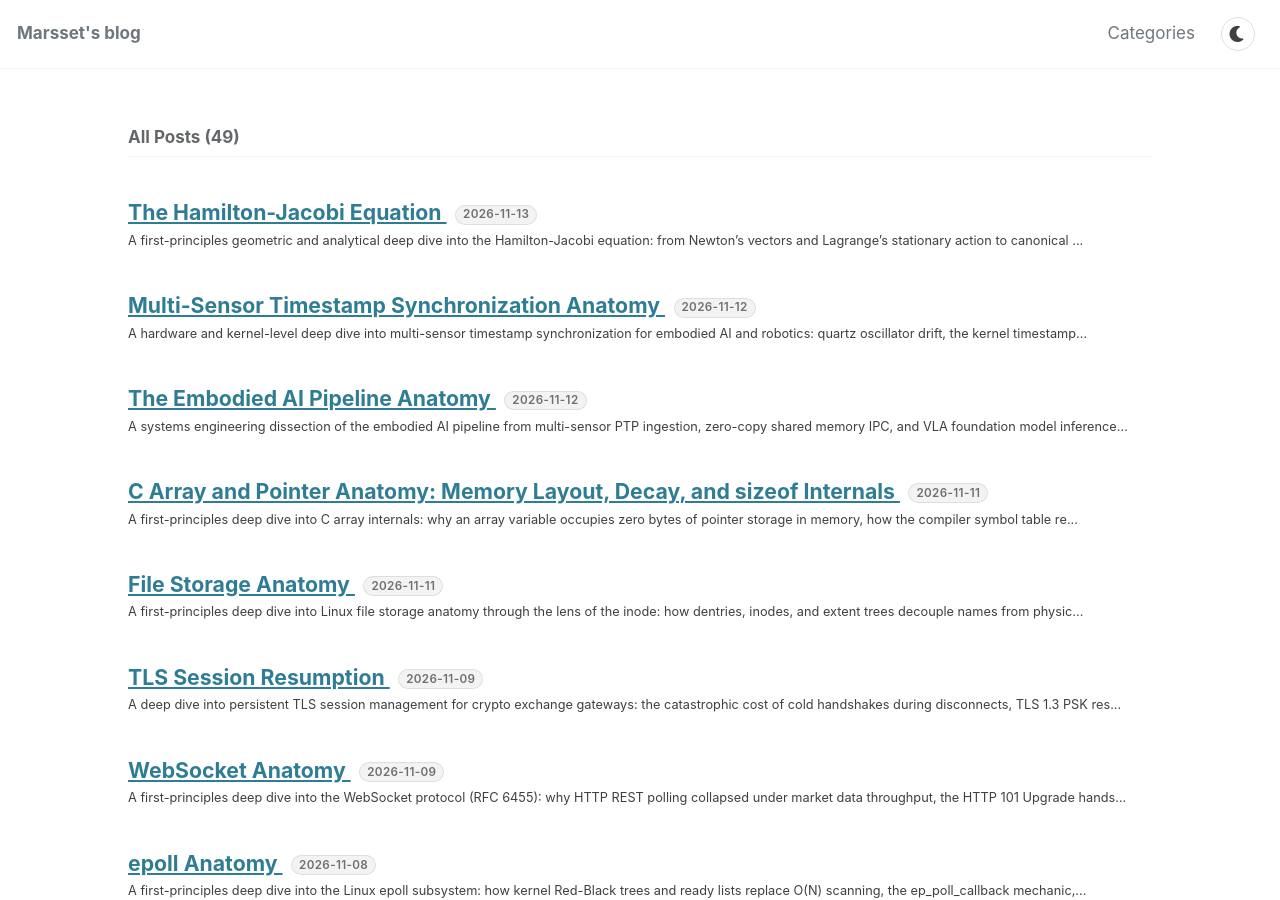
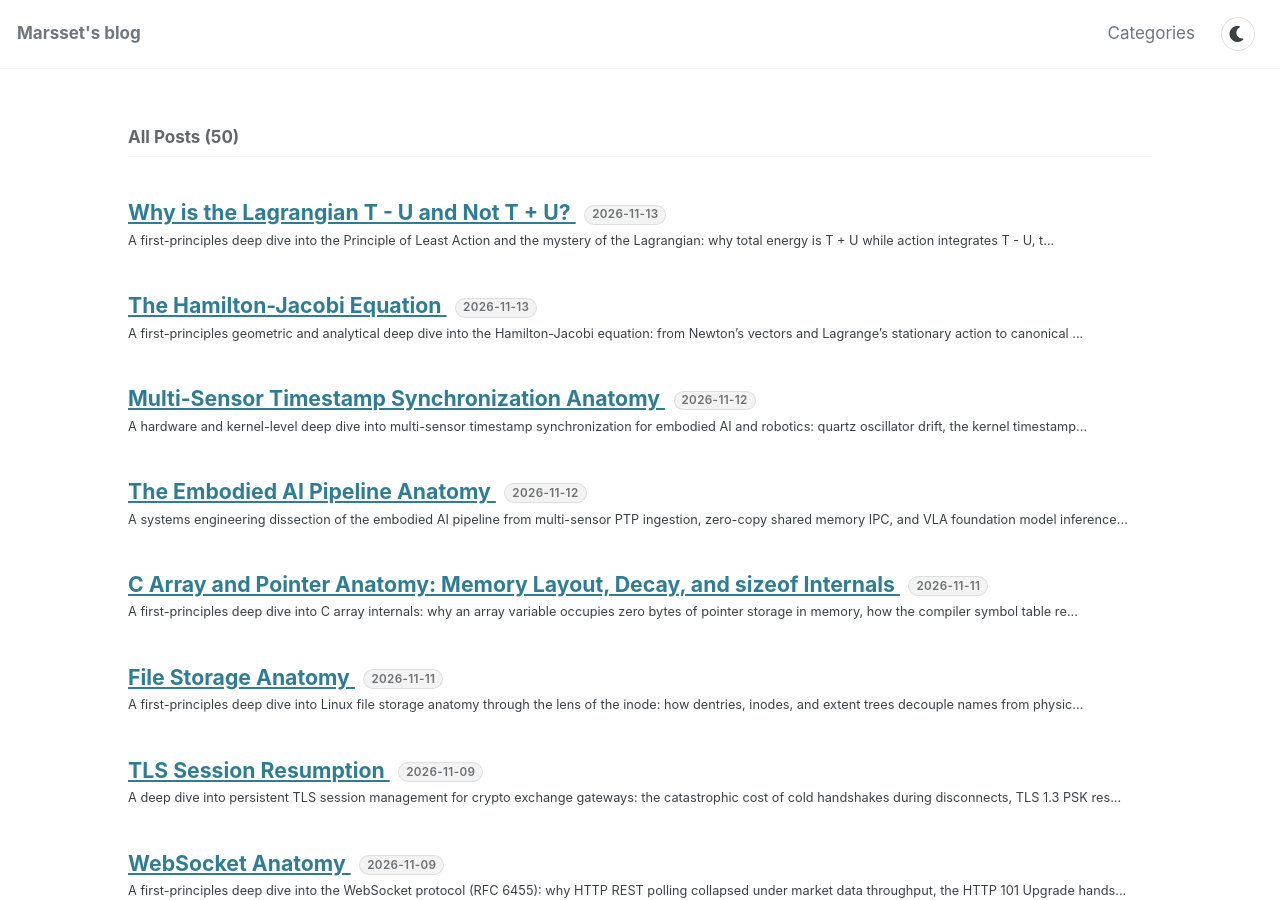
Before and after one commit to marsset/marsset.github.io, a Jekyll site: the page built from index.markdown, in a window 1280 px wide and 900 px high. Built offline with Jekyll 4.4.1, drawn with Linux system fonts in a browser that asks for light colours; cached includes are drawn as plain includes; part of the change alters nothing that is shown.

Commit message:
feat(math): add post on why Lagrangian is T - U and cross-link from HJ equation

````diff
--- a/_posts/2026-11-13-hamilton-jacobi-equation.markdown
+++ b/_posts/2026-11-13-hamilton-jacobi-equation.markdown
@@ -39,6 +39,8 @@ This post explores the Hamilton-Jacobi equation from first principles: its varia
 In the calculus of variations, Hamilton's Principle states that a physical particle traversing from configuration $q(t_1) = q_1$ to $q(t_2) = q_2$ follows a trajectory that makes the **Action Integral** stationary:
 
 $$S = \int_{t_1}^{t_2} L(q(t), \dot{q}(t), t)\,dt$$
+
+> **Related Deep Dive:** [Why is the Lagrangian T - U and Not T + U?](/math/2026/11/13/why-lagrangian-t-minus-u.html) explores why action integrates $T - U$ instead of total energy $T + U$, and how Euler-Lagrange emerges from path optimization.
 
 Normally, we fix both endpoints $q_1$ and $q_2$ and vary the intermediate paths to derive the Euler-Lagrange equations.
 
--- /dev/null
+++ b/_posts/2026-11-13-why-lagrangian-t-minus-u.markdown
@@ -0,0 +1,327 @@
+---
+title: "Why is the Lagrangian T - U and Not T + U?"
+date: 2026-11-13 11:00:00 +0800
+categories:
+  - math
+tags: math physics classical-mechanics lagrangian action-principle analytical-dynamics
+excerpt: >
+  A first-principles deep dive into the Principle of Least Action and the mystery of the Lagrangian: why total energy is T + U while action integrates T - U, the lifeguarding geometry of Fermat's principle, and how particle trajectories emerge from kinetic and potential trade-offs.
+---
+
+Every student of elementary physics has one law burned permanently into their memory: **mechanical energy is conserved, and total energy is the sum of kinetic and potential energy**:
+
+$$E = T + U = \text{constant}$$
+
+Kinetic energy $T = \frac{1}{2}mv^2$ is the energy of motion. Potential energy $U(x)$ is the energy stored in fields. Together, they represent the total balance sheet of the physical universe.
+
+Then, you take your first advanced course in theoretical mechanics, and Joseph-Louis Lagrange hands you a definition that feels completely unhinged:
+
+> *"The fundamental quantity of classical mechanics is the **Lagrangian** $L$, defined as kinetic energy **minus** potential energy:*
+>
+> $$L = T - U$$
+>
+> *The true physical path taken by any particle between two points is the one that minimizes the action integral $S = \int L\,dt$."*
+
+Almost everyone learning physics for the first time hits a wall of cognitive dissonance:
+
+> *"Why a **minus** sign?*
+> *If total energy $E = T + U$ is the most important conserved quantity in the cosmos, why does nature plan physical trajectories by integrating kinetic energy **minus** potential energy?"*
+
+Is $T - U$ merely an arbitrary mathematical trick that happens to give the right answer, or does that minus sign carry a profound physical meaning?
+
+This post demystifies the Lagrangian from first principles: why total energy $T + U$ is mathematically useless for path selection, how Fermat's optical principle anticipated action, and the physical tug-of-war that makes $T - U$ the universal currency of the cosmos.
+
+---
+
+## 1. The Lifeguard Dilemma: Nature as an Optimizer
+
+Before confronting kinetic and potential energies, let us step away from physics and look at a simple rescue scenario on a summer beach.
+
+Imagine you are a lifeguard stationed on the sand at coordinate $A$. You see a swimmer struggling in the ocean at coordinate $B$:
+
+```text
+BEACH (Sand: Fast Running, v_sand = 6 m/s)
+Lifeguard (A)
+      \
+       \   Path 1: Straight Line (Not the fastest!)
+        \
+─────────*────────────────────────────────────── Shoreline
+          \
+           \  Path 2: The Optimal Refraction Path!
+            ▼
+        Swimmer (B)
+OCEAN (Water: Slow Swimming, v_water = 1.5 m/s)
+```
+
+You can run on the sand at a rapid pace ($v_{\text{sand}} = 6\,\text{m/s}$), but in the ocean, water resistance slows your swimming speed dramatically ($v_{\text{water}} = 1.5\,\text{m/s}$).
+
+Which route gets you to the swimmer in the **minimum total time**?
+
+1. **Path 1 (The Straight Euclidean Line):** A straight geometric line minimizes total distance. However, it forces you to spend a massive amount of time crawling through slow, high-drag water.
+2. **Path 2 (The Refracted Path):** You run along the sand at full tilt for a longer distance, hit the shoreline at a strategic point, and enter the water much closer to the swimmer, drastically cutting your swimming time.
+
+Even though Path 2 covers a longer total spatial distance, it takes **less total time**:
+
+$$t_{\text{total}} = \frac{d_{\text{sand}}}{v_{\text{sand}}} + \frac{d_{\text{water}}}{v_{\text{water}}}$$
+
+If you calculate the optimal shoreline entry point that minimizes $t_{\text{total}}$ using basic calculus, the ratio of the angles of your paths on sand and in water obeys:
+
+$$\frac{\sin\theta_{\text{sand}}}{\sin\theta_{\text{water}}} = \frac{v_{\text{sand}}}{v_{\text{water}}}$$
+
+This is identical to **Snell's Law of Optical Refraction**.
+
+In 1662, French mathematician Pierre de Fermat recognized that a beam of light crossing from air into water does not follow a straight line. Light has no consciousness, yet it bends at the boundary to take the **path of least time**.
+
+This was the birth of the **Variational Paradigm**: physical laws can be formulated not as local mechanical pushes, but as **global optimization problems**.
+
+---
+
+## 2. Why $T + U$ Fails as an Action Principle
+
+Now, let us return to mechanics. We want to find a functional $S$ that nature minimizes when guiding a ball flying through the air from time $t_1$ to time $t_2$:
+
+$$S = \int_{t_1}^{t_2} \text{Candidate Quantity}\,dt$$
+
+Why not choose the most famous quantity in physics—total energy $E = T + U$?
+
+Let us test what happens if we define a "total energy action" $S_{\text{energy}} = \int_{t_1}^{t_2} (T + U)\,dt$:
+
+In any isolated, conservative mechanical system (like a pendulum, planetary orbit, or free-falling stone), **total energy is strictly conserved**:
+
+$$T(t) + U(t) = E = \text{constant for all } t \in [t_1, t_2]$$
+
+Now substitute this constant into the integral:
+
+$$S_{\text{energy}} = \int_{t_1}^{t_2} (T + U)\,dt = \int_{t_1}^{t_2} E\,dt = E \cdot (t_2 - t_1)$$
+
+Look at what this result means:
+
+> **For any physical trajectory with total energy $E$, the integral $\int (T + U)\,dt$ evaluates to the exact same fixed number: $E \cdot (t_2 - t_1)$.**
+
+The derivative of a constant is zero. If every single path has the exact same value of $S_{\text{energy}}$, there is **no variation, no curvature, and no minimum**.
+
+Total energy $T + U$ cannot discriminate between a stone flying in a parabola, a stone hovering stationary, or a stone moving in wild zig-zags. **$T + U$ is mathematically blind to the trajectory.**
+
+To distinguish the true path from false paths, we need a quantity that **fluctuates dynamically along the journey**—measuring how kinetic energy and potential energy trade off against each other from microsecond to microsecond.
+
+---
+
+## 3. The Physical Tug-of-War: The Meaning of $T - U$
+
+What does $L = T - U$ actually measure?
+
+Let us write the action minimization problem:
+
+$$\min_{q(t)} S = \min_{q(t)} \int_{t_1}^{t_2} \big( T(t) - U(t) \big)\,dt$$
+
+Notice that minimizing $(T - U)$ is mathematically identical to:
+
+$$\min_{q(t)} \int_{t_1}^{t_2} \Big( T(t) + \big( -U(t) \big) \Big)\,dt$$
+
+Consider what the physical terms represent:
+
+```text
+┌────────────────────────────────────────────────────────────────────────┐
+│               THE TUG-OF-WAR IN THE ACTION INTEGRAL                   │
+│                                                                        │
+│  TERM 1: + T (Kinetic Cost)       TERM 2: - U (Potential Incentive)   │
+│  • T = 0.5 * m * v^2              • High U = high altitude / tension   │
+│  • Penalty for high speed!        • Low U = deep gravitational valley  │
+│  • Nature wants to save speed.    • Nature wants to stay in low U.     │
+│                                                                        │
+│               OPTIMAL COMPROMISE: ACTION STATIONARITY                  │
+│       Balance kinetic rush against potential depth over time.          │
+└────────────────────────────────────────────────────────────────────────┘
+```
+
+### 1. Why Kinetic Energy $T$ Enters with a Positive Sign (+T)
+
+Kinetic energy is quadratic in velocity: $T = \frac{1}{2}m\dot{q}^2$.
+
+Because $\dot{q}^2$ is convex:
+* If a particle moves at a wildly fluctuating speed (e.g. speeding up to $10\,\text{m/s}$, then slowing down to $0\,\text{m/s}$), the average of the squares is strictly greater than the square of the average (Jensen's inequality).
+* **A positive kinetic term $+T$ acts as a penalty against rushing and erratic acceleration.** Nature wants to minimize excessive speed and smooth out velocity across the time window.
+
+### 2. Why Potential Energy $U$ Enters with a Negative Sign (-U)
+
+Potential energy measures how uncomfortably high a particle sits in a force field (e.g. height in gravity: $U = mgh$, or a stretched spring: $U = \frac{1}{2}kx^2$).
+
+Because $U$ has a **minus sign**, the action integral $S$ wants to make $-U$ as small as possible—which means **making $U$ as large as possible**, or vice versa:
+
+Let us examine a concrete physical demonstration: **Tossing a ball up in the air.**
+
+---
+
+## 4. The Parable of the Tossed Ball
+
+Suppose you throw a ball from height $y = 0$ at $t = 0$, and it lands back at $y = 0$ at time $t = 2.0\,\text{seconds}$.
+
+What trajectory $y(t)$ will the ball take?
+
+We know from high school that the answer is a parabola: $y(t) = v_0 t - \frac{1}{2}g t^2$. But why does the ball choose a parabola instead of simply staying at $y = 0$ the entire time?
+
+Let us compare three hypothetical paths:
+
+```text
+Path A: The Slacker Path (Stay on the ground y = 0 for 2 seconds)
+Path B: The True Parabola (Rise to 4.9 m, then fall smoothly)
+Path C: The High Rocket Path (Shoot up to 50 m instantly, hover, drop at t = 2)
+```
+
+Let us compute the action $S = \int_0^2 (T - U)\,dt$ for each path, where $T = \frac{1}{2}m\dot{y}^2$ and $U = mgy$:
+
+### Path A (The Slacker: $y(t) \equiv 0$)
+* The ball stays at $y = 0$, so $\dot{y} = 0$.
+* Kinetic energy: $T = 0$.
+* Potential energy: $U = mg(0) = 0$.
+* **Action:** $S_A = \int_0^2 (0 - 0)\,dt = 0$.
+
+### Path B (The True Parabola: $y(t) = 9.8 t - 4.9 t^2$)
+* Velocity: $\dot{y}(t) = 9.8 - 9.8 t$.
+* Average kinetic energy over 2 seconds:
+  $$\langle T \rangle = \frac{1}{2} \int_0^2 \frac{1}{2}m(9.8 - 9.8t)^2\,dt = 16.0\,m$$
+* Average potential energy over 2 seconds:
+  $$\langle U \rangle = \frac{1}{2} \int_0^2 mg(9.8t - 4.9t^2)\,dt = 32.0\,m$$
+* **Action:**
+  $$S_B = \int_0^2 (T - U)\,dt = 2 \cdot (\langle T \rangle - \langle U \rangle) = 2 \cdot (16.0\,m - 32.0\,m) = -32.0\,m$$
+
+### Path C (The Hyperactive Path: Shoot up to 50 m)
+* To reach $50\,\text{m}$ and return within 2 seconds, velocity $\dot{y}$ must be enormous ($> 50\,\text{m/s}$).
+* Kinetic energy explodes quadratically ($T \sim 1250\,m$).
+* Even though potential energy $U$ is high, the kinetic penalty $+T$ completely dominates.
+* **Action:** $S_C \gg 0$.
+
+### The Revelation
+
+Look at the scores:
+* Path A (Slacker): $S = 0$
+* Path B (Parabola): $S = -32.0\,m$
+* Path C (Rocket): $S = +1200\,m$
+
+**Path B wins because its action is $-32.0\,m$, which is far lower than $0$!**
+
+Why did Path B achieve a negative action? Because by climbing up into the air, **it accumulated positive potential energy $U$, which entered the action integral with a MINUS sign ($-U$)!**
+
+> **The Physics of $T - U$:**
+> The ball *wants* to climb higher to harvest the negative contribution of $-U$.
+> But climbing higher requires speed, which incurs the quadratic cost of $+T$.
+> The parabola is the exact sweet spot where the kinetic investment $\int T\,dt$ is perfectly balanced against the potential reward $\int U\,dt$.
+
+---
+
+## 5. From Action to $F = ma$: Deriving Euler-Lagrange
+
+How does minimizing $S = \int (T - U)\,dt$ mathematically produce Newton's second law $\mathbf{F} = m\mathbf{a}$?
+
+Let $q(t)$ be the true path. Now imagine wiggling the path by a tiny perturbation $\delta q(t)$, keeping endpoints fixed ($\delta q(t_1) = \delta q(t_2) = 0$):
+
+```text
+       q(t) + delta q(t) (Perturbed Path)
+         . - - - - - .
+       /               \
+     /   q(t) (True)     \
+   (t_1, q_1) ─────────► (t_2, q_2)
+```
+
+The first variation of the action must be zero:
+
+$$\delta S = \int_{t_1}^{t_2} \left( \frac{\partial L}{\partial q}\delta q + \frac{\partial L}{\partial \dot{q}}\delta \dot{q} \right) dt = 0$$
+
+Notice the velocity perturbation $\delta \dot{q} = \frac{d}{dt}(\delta q)$. We apply integration by parts to shift the time derivative off $\delta q$:
+
+$$\int_{t_1}^{t_2} \frac{\partial L}{\partial \dot{q}}\frac{d}{dt}(\delta q)\,dt = \underbrace{\left[ \frac{\partial L}{\partial \dot{q}}\delta q \right]_{t_1}^{t_2}}_{= 0 \text{ because endpoints are fixed}} - \int_{t_1}^{t_2} \frac{d}{dt}\left(\frac{\partial L}{\partial \dot{q}}\right)\delta q\,dt$$
+
+Substitute this back into $\delta S$:
+
+$$\delta S = \int_{t_1}^{t_2} \left( \frac{\partial L}{\partial q} - \frac{d}{dt}\frac{\partial L}{\partial \dot{q}} \right) \delta q\,dt = 0$$
+
+Because this must hold for **any arbitrary perturbation** $\delta q(t)$, the bracketed term must be identically zero:
+
+$$\boxed{\frac{d}{dt}\left(\frac{\partial L}{\partial \dot{q}}\right) - \frac{\partial L}{\partial q} = 0}$$
+
+This is the **Euler-Lagrange Equation**.
+
+Now, substitute $L = T - U = \frac{1}{2}m\dot{q}^2 - U(q)$:
+1. $\frac{\partial L}{\partial \dot{q}} = \frac{\partial}{\partial \dot{q}}\left(\frac{1}{2}m\dot{q}^2\right) = m\dot{q} = p$ (Momentum!)
+2. $\frac{d}{dt}\left(\frac{\partial L}{\partial \dot{q}}\right) = \frac{d}{dt}(m\dot{q}) = m\ddot{q}$ (Mass $\times$ Acceleration!)
+3. $\frac{\partial L}{\partial q} = \frac{\partial}{\partial q}(-U(q)) = -\frac{\partial U}{\partial q} = F$ (Conservative Force!)
+
+Substitute these three terms into Euler-Lagrange:
+
+$$m\ddot{q} - F = 0 \implies \boxed{F = m\ddot{q}}$$
+
+Newton's Second Law was not an arbitrary postulate handed down on stone tablets. It is the **local differential consequence of minimizing global action $T - U$**.
+
+---
+
+## 6. The Liberation from Coordinates: Why Lagrange Defeats Newton
+
+In Cartesian coordinates $(x, y, z)$, Newton's equations are manageable. But what happens in a double pendulum or a 7-degree-of-freedom robotic arm?
+
+```text
+A DOUBLE PENDULUM:
+           Joint 1 (Theta_1)
+             O
+            / \
+           /   \  Length L_1, Mass m_1
+          /     \
+         O Joint 2 (Theta_2)
+        /
+       / Length L_2, Mass m_2
+      ▼
+```
+
+Under Newton's mechanics:
+* You must compute tension vector $\mathbf{T}_1$ and $\mathbf{T}_2$ in each rod.
+* You must enforce geometric constraints: $x_2 = L_1 \sin\theta_1 + L_2 \sin\theta_2$.
+* Constraint forces do zero physical work, yet clutter the vector equations with dozens of trigonometric terms.
+
+Under Lagrange's mechanics:
+1. Choose generalized coordinates: $\theta_1, \theta_2$.
+2. Write kinetic energy $T(\theta_1, \theta_2, \dot{\theta}_1, \dot{\theta}_2)$.
+3. Write potential energy $U(\theta_1, \theta_2)$.
+4. Subtract them: $L = T - U$.
+5. Plug into Euler-Lagrange. **Done.**
+
+All constraint forces (rod tensions, normal forces on rails) **vanish automatically** because scalar energies ignore internal constraint forces that do no work.
+
+---
+
+## 7. The Modern Legacy: Quantum Mechanics and Reinforcement Learning
+
+The idea of the Lagrangian did not die in the 19th century. It became the foundation of modern 21st-century computation:
+
+### 1. Feynman's Path Integral (Quantum Mechanics)
+Why does a classical particle minimize $S = \int (T - U)\,dt$?
+
+In 1948, Richard Feynman revealed that in quantum mechanics, **a particle does not take a single path; it simultaneously takes every conceivable path in the multiverse**:
+
+$$\psi(B) = \int \mathcal{D}[q(t)] \, e^{i S[q(t)] / \hbar}$$
+
+Each path contributes a complex phase $e^{i S / \hbar}$.
+* For non-optimal paths, the phase oscillates wildly, and neighboring paths destructively interfere, canceling each other out to zero.
+* Around the true classical path, the action $S$ is stationary ($\delta S = 0$). Neighboring phases add up constructively.
+
+Classical mechanics is simply the macroscopic limit where constructive phase interference selects the stationary path of $T - U$.
+
+### 2. Robotics & Reinforcement Learning
+When modern roboticists design trajectory planners for autonomous quadrupeds or manipulators, they define an objective function:
+
+$$J = \int_{0}^{T} \Big( \underbrace{\frac{1}{2} u(t)^\top R u(t)}_{\text{Actuator Effort (Kinetic-like Cost)}} + \underbrace{Q(x(t))}_{\text{Obstacle / Error Penalty (Potential-like Cost)}} \Big) dt$$
+
+This cost functional is nothing other than an engineered Lagrangian. The robot's motion planner is solving the principle of least action inside an onboard microchip.
+
+---
+
+## 8. Summary: Why the Minus Sign Rules the Universe
+
+| Concept | Total Energy ($E = T + U$) | Lagrangian ($L = T - U$) |
+| :--- | :--- | :--- |
+| **Mathematical Identity** | Sum of energies | Difference of energies |
+| **Temporal Property** | Conserved constant across time ($dE/dt = 0$) | Dynamic metric fluctuating along the path |
+| **Role in Path Selection** | Blind to paths ($\int E\,dt = \text{const}$) | Sharp path discriminator ($\delta \int L\,dt = 0$) |
+| **Physical Tension** | Total account balance | Kinetic penalty ($+T$) vs. Potential reward ($-U$) |
+| **Equation Produced** | Conservation law | Equations of motion ($F = ma$) |
+
+Total energy $T + U$ tells us **what state is physically permitted**.
+The Lagrangian $T - U$ tells us **which path through those permitted states the universe actually takes**.
````
